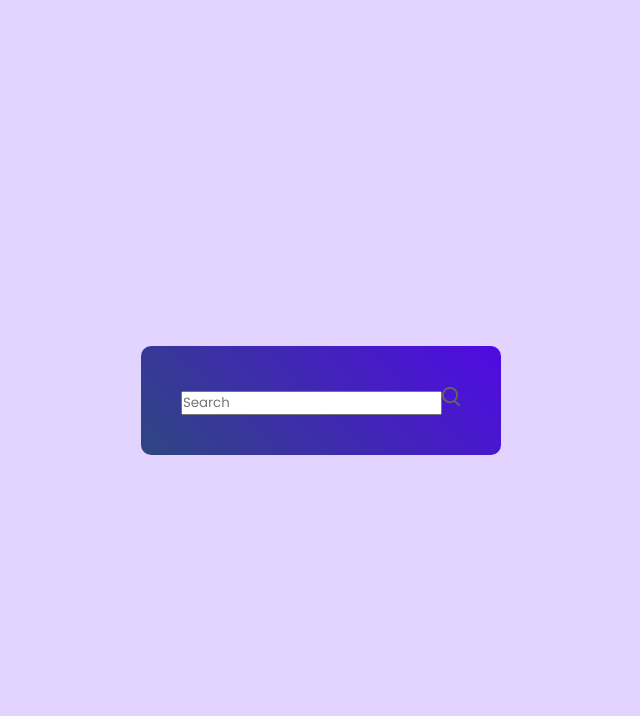
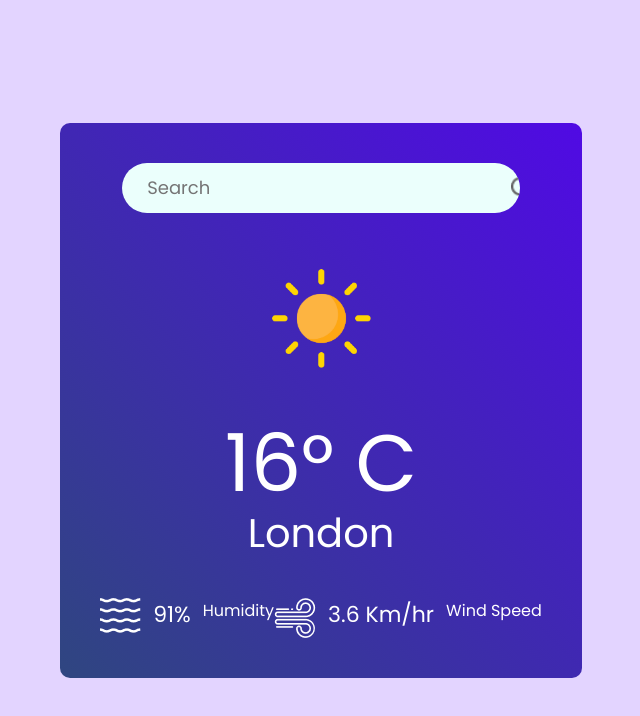
Before and after one commit to am4352/DBUG-TASK, a React (Vite) app: page / in a window 1280 px wide. Shown: the top 716 px of the page, without its empty margins (319-959 px from the left). Built offline with nearby package versions, Linux system fonts and the light colour scheme; no server answers.

Commit message:
completed ui part

```diff
--- a/src/App.jsx
+++ b/src/App.jsx
@@ -1,5 +1,5 @@
-import React from 'react'
-import Weather from './Components/Weather'
+import React from 'react';
+import Weather from './Components/Weather';
 
 const App = () => {
   return (
--- a/src/Components/Weather.css
+++ b/src/Components/Weather.css
@@ -1,4 +1,6 @@
-.weather{
+/* Weather.css */
+
+.weather {
     place-self: center;
     padding: 40px;
     border-radius: 10px;
@@ -7,18 +9,70 @@
     flex-direction: column;
     align-items: center;
 }
-.search-bar{
+
+.search-bar {
     display: flex;
     align-items: center;
-  gap: 12px;
+    gap: 8px;
+    /* Adjusted gap */
+    border-radius: 40px;
+    overflow: hidden;
+    background-color: #ebfffc;
+    width: 90%;
+    /* Ensure it takes the full width of the container */
 }
 
 .search-bar input {
     height: 50px;
     border: none;
+    outline: none;
     border-radius: 40px;
     padding-left: 25px;
     color: #626262;
-    background-color: #ebfffc;
+    background-color: transparent;
+    font-size: 18px;
+    flex-grow: 1;
+}
 
+.search-bar img {
+    padding: 8px;
+    /* Reduced padding */
+    width: 40px;
+    height: 40px;
 }
+
+.weather-icon {
+    width: 150px;
+    margin: 30px 0;
+}
+
+.temperature {
+    color: #fff;
+    font-size: 80px;
+    line-height: 1;
+}
+
+.location {
+    color: #fff;
+    font-size: 40px;
+}
+
+.weather-data {
+    width: 100%;
+    margin-top: 35px;
+    color: #fff;
+    display: flex;
+    justify-content: space-between;
+}
+
+.weather-data .col {
+    display: flex;
+    align-items: flex-start;
+    gap: 12px;
+    font-size: 22px;
+}
+
+.weather-data .col span {
+    display: block;
+    font-size: 16px;
+}
--- a/src/Components/Weather.jsx
+++ b/src/Components/Weather.jsx
@@ -1,20 +1,57 @@
-import React from 'react'
+import React, { useEffect } from 'react'
 import './Weather.css'
 import search_icon from '../assets/search.png'
+import clear_icon from '../assets/clear.png'
+// import cloud_icon from '../assets/cloud.png'
+// import dizzle_icon from '../assets/dizzle.png'
+import humidity_icon from '../assets/humidity.png'
+// import rain_icon from '../assets/rain.png'
+// import snow_icon from '../assets/snow.png'
+import wind_icon from '../assets/wind.png'
+const Weather = () => {
+    const search = async (city) => {
+        try {
+            const url = `https://api.openweathermap.org/data/2.5/weather?q=${city}&appid=${import.meta.env.VITE_APP_ID}`
+            const responce = await fetch(url);
+            const data = await responce.json();
+            console.log(data);
 
-const Weather = () => {
-  return (
-      <div className='weather'>
-          <div className='search-box'>
-              <input type="text" placeholder='Search' />
-             <img src={search_icon} alt="" />
+        } catch (error) {
 
-        </div>
+        }
+
+
+    }
+
+    useEffect(() => {
+        search("London");
+    },[])
 
 
 
-    </div>
-  )
-}
+    return (
+        <div className='weather'>
+            <div className='search-bar'>
+                <input type="text" placeholder='Search' />
+                <img src={search_icon} alt="Search" />
+            </div>
+            <img src={clear_icon} alt="Weather" className='weather-icon' />
+            <p className='temperature'>16° C</p>
+            <p className='location'>London</p>
+            <div className="weather-data">
+                <div className="col">
+                    <img src={humidity_icon} alt="Humidity" />
+                    <p>91%</p>
+                    <span>Humidity</span>
+                </div>
+                <div className="col">
+                    <img src={wind_icon} alt="Wind Speed" />
+                    <p>3.6 Km/hr</p>
+                    <span>Wind Speed</span>
+                </div>
+            </div>
+        </div>
+    );
+};
 
-export default Weather
+export default Weather;
```
Also changed, not shown: 1 other file (tests, documents, lock files or other folders). Lines whose indentation alone changed are shown as unchanged.
